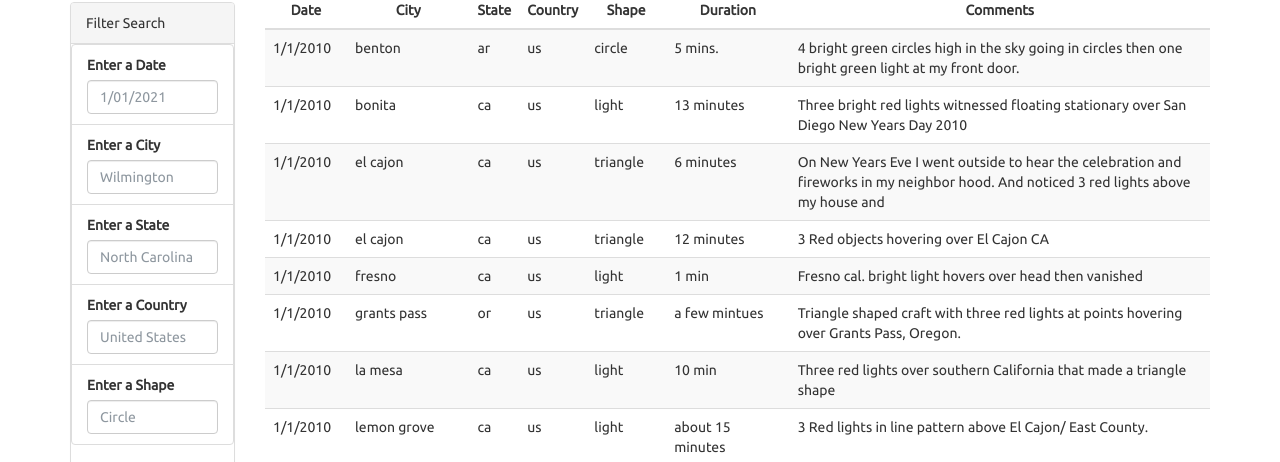
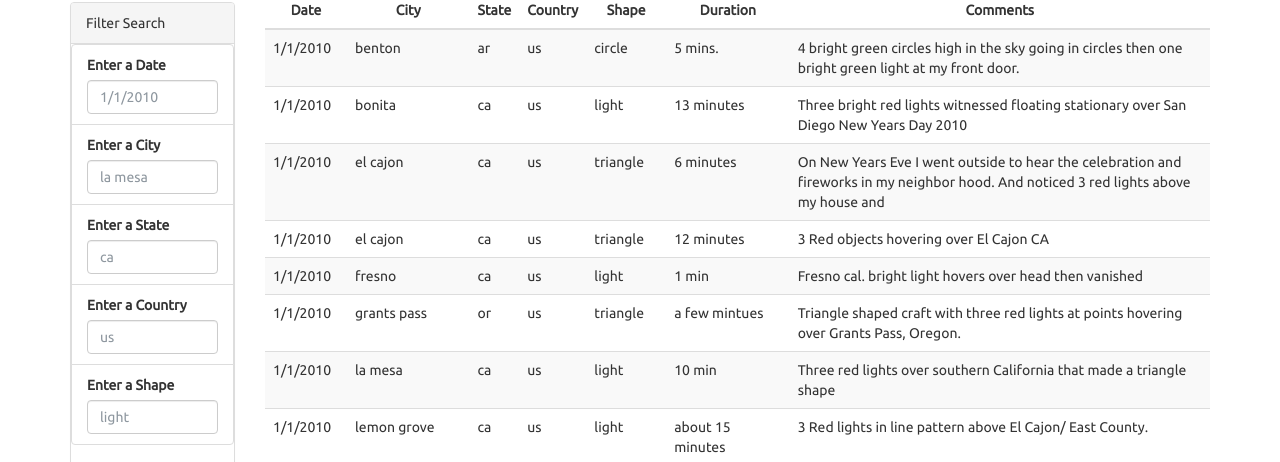
Before and after one commit to elysesulkey/javascript-challenge, a plain HTML site: page index.html in a window 1280 px wide. Shown: the part 670-1132 px from the top of the page. Drawn offline with nearby package versions, Linux system fonts and the light colour scheme.

Commit message:
index update

```diff
--- a/index.html
+++ b/index.html
@@ -37,23 +37,23 @@
                     <ul class="list-group" id="filters">
                       <li class="filter list-group-item">
                         <label for="date">Enter a Date</label>
-                        <input class="form-control" id="datetime" type="text" placeholder="1/01/2021">
+                        <input class="form-control" id="datetime" type="text" placeholder="1/1/2010">
                       </li>
                       <li class="filter list-group-item">
                         <label for="city">Enter a City</label>
-                        <input class="form-control" id="city" type="text" placeholder="Wilmington">
+                        <input class="form-control" id="city" type="text" placeholder="la mesa">
                       </li>
                       <li class="filter list-group-item">
                         <label for="state">Enter a State</label>
-                        <input class="form-control" id="state" type="text" placeholder="North Carolina">
+                        <input class="form-control" id="state" type="text" placeholder="ca">
                       </li>
                       <li class="filter list-group-item">
                         <label for="country">Enter a Country</label>
-                        <input class="form-control" id="country" type="text" placeholder="United States">
+                        <input class="form-control" id="country" type="text" placeholder="us">
                       </li>
                       <li class="filter list-group-item">
                         <label for="shape">Enter a Shape</label>
-                        <input class="form-control" id="shape" type="text" placeholder="Circle">
+                        <input class="form-control" id="shape" type="text" placeholder="light">
                       </li>
                     </ul>
                   </div>
```
